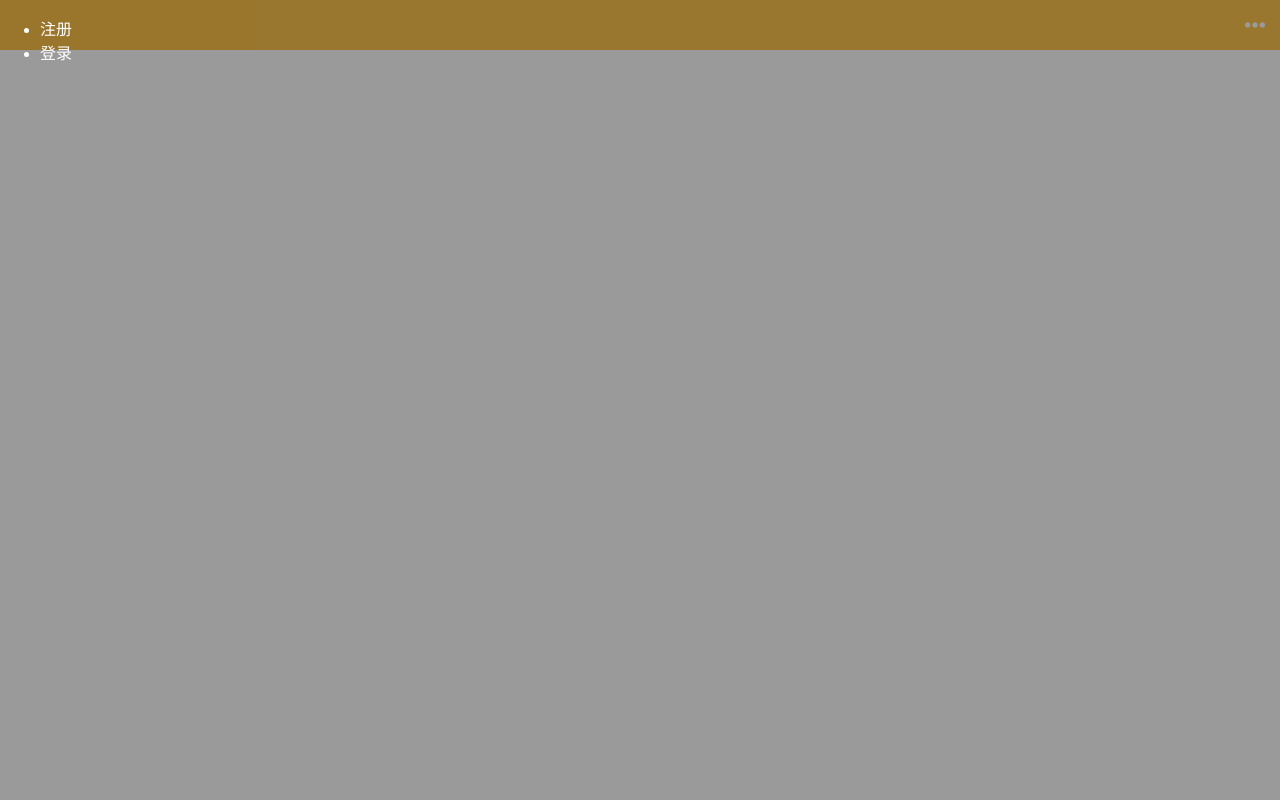
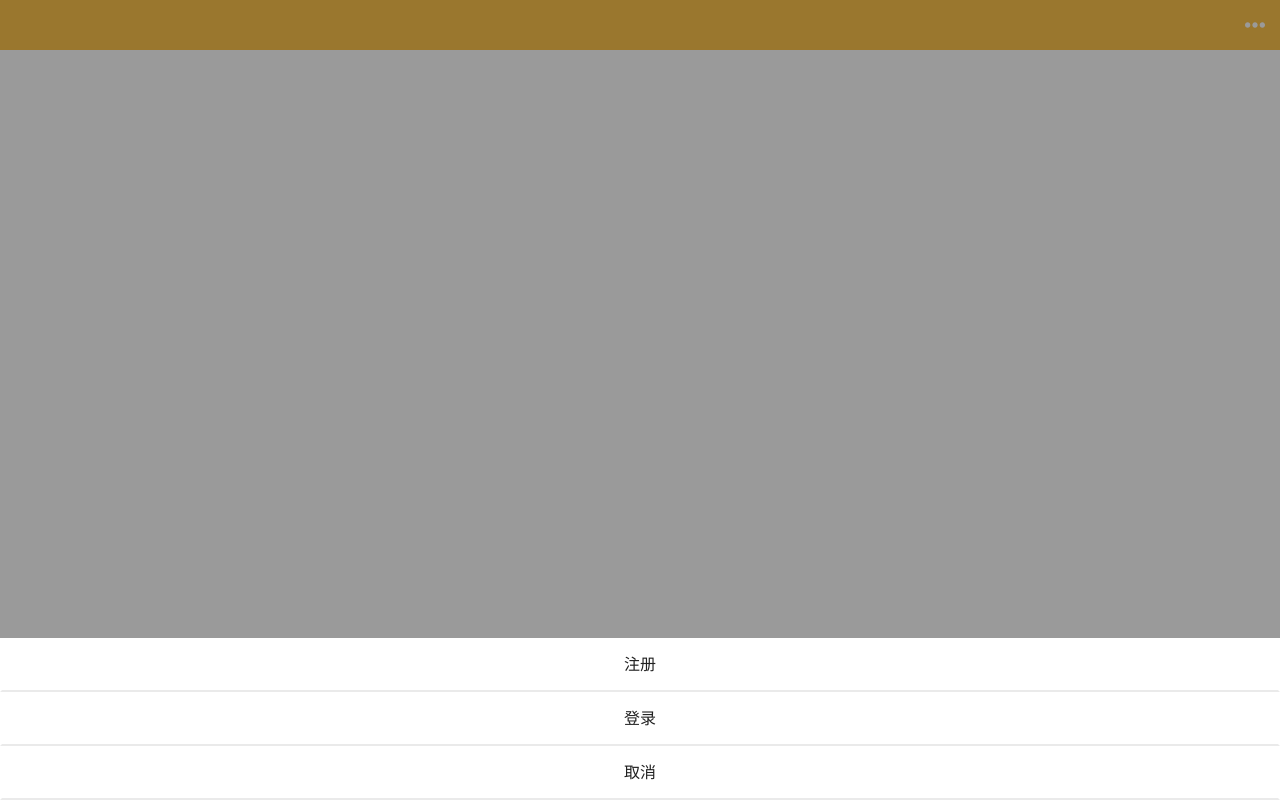
Before and after one commit to WuMengYu/petpetgo, a React (Create React App) app in the folder react-client/: page / in a window 1280 px wide. Both pictures are taken after a click on the element 1255 px from the left and 25 px from the top of the page. Built offline with nearby package versions, Linux system fonts and the light colour scheme.

Commit message:
show signup form

```diff
--- a/react-client/src/components/BottomList.js
+++ b/react-client/src/components/BottomList.js
@@ -1,5 +1,6 @@
 import '../css/bottom-list.css'
 import React, { Component } from 'react'
+import SignupForm from './SignupForm'
 
 class BottomList extends Component {
   constructor() {
@@ -13,7 +14,9 @@ class BottomList extends Component {
   }
 
   showSignUp() {
-    console.log('showSignUp')
+    this.setState({
+      showSignUp: true
+    })
   }
 
   showLogin() {
@@ -22,13 +25,14 @@ class BottomList extends Component {
 
   render() {
     return(
-      <div onClick={this.props.toggleOpen}
+      <div
       style={this.props.display ? { display: 'block' } : { display: 'none' }}className="bottom-list">
-
+        <SignupForm display={this.state.showSignUp} />
         <div className="login-actions">
           <ul>
             <li onClick={this.showSignUp}>注册</li>
             <li onClick={this.showLogin}>登录</li>
+            <li onClick={this.props.toggleOpen}>取消</li>
           </ul>
         </div>
       </div>
--- /dev/null
+++ b/react-client/src/components/SignupForm.js
@@ -0,0 +1,27 @@
+import '../css/signup-login-form.css'
+import React, { Component } from 'react'
+
+class SignupForm extends Component {
+  constructor() {
+    super()
+    this.state = {
+    }
+    this.signUp = this.signUp.bind(this)
+  }
+
+  signUp() {
+    console.log('axios signning up')
+  }
+
+  render() {
+    return(
+      <div
+        style={this.props.display ? { display: 'block' } : { display: 'none' }}
+      >
+        SignUpForm
+      </div>
+    )
+  }
+}
+
+export default SignupForm
--- a/react-client/src/css/App.css
+++ b/react-client/src/css/App.css
@@ -4,4 +4,14 @@
 }
 body {
   margin: 0;
+  color: #212121;
 }
+
+ul, li {
+  padding: 0;
+  margin: 0;
+}
+
+li {
+  list-style: none;
+}
--- a/react-client/src/css/bottom-list.css
+++ b/react-client/src/css/bottom-list.css
@@ -6,3 +6,19 @@
   left: 0;
   background-color: rgba(33,33,33,0.45);
 }
+
+.bottom-list .login-actions ul {
+  position: fixed;
+  left: 0;
+  right: 0;
+  bottom: 0;
+}
+
+.bottom-list .login-actions li {
+  border: 2px solid white;
+  background-color: #fff;
+  line-height: 50px;
+  border-bottom: 2px solid rgba(25,25,25,0.09);
+  color: #212121;
+  text-align: center;
+}
--- /dev/null
+++ b/react-client/src/css/signup-login-form.css
@@ -0,0 +1,3 @@
+.signup-login-form {
+  border: 2px solid red;
+}
```
